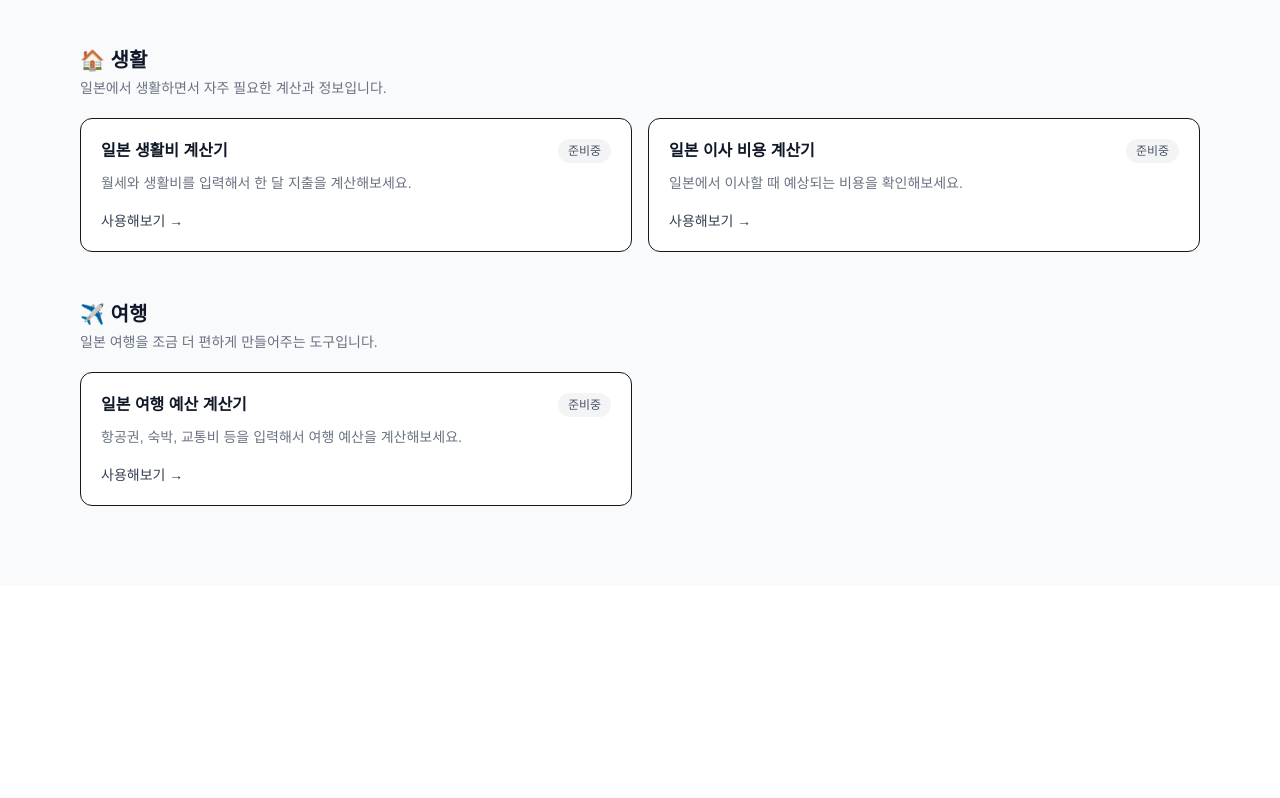
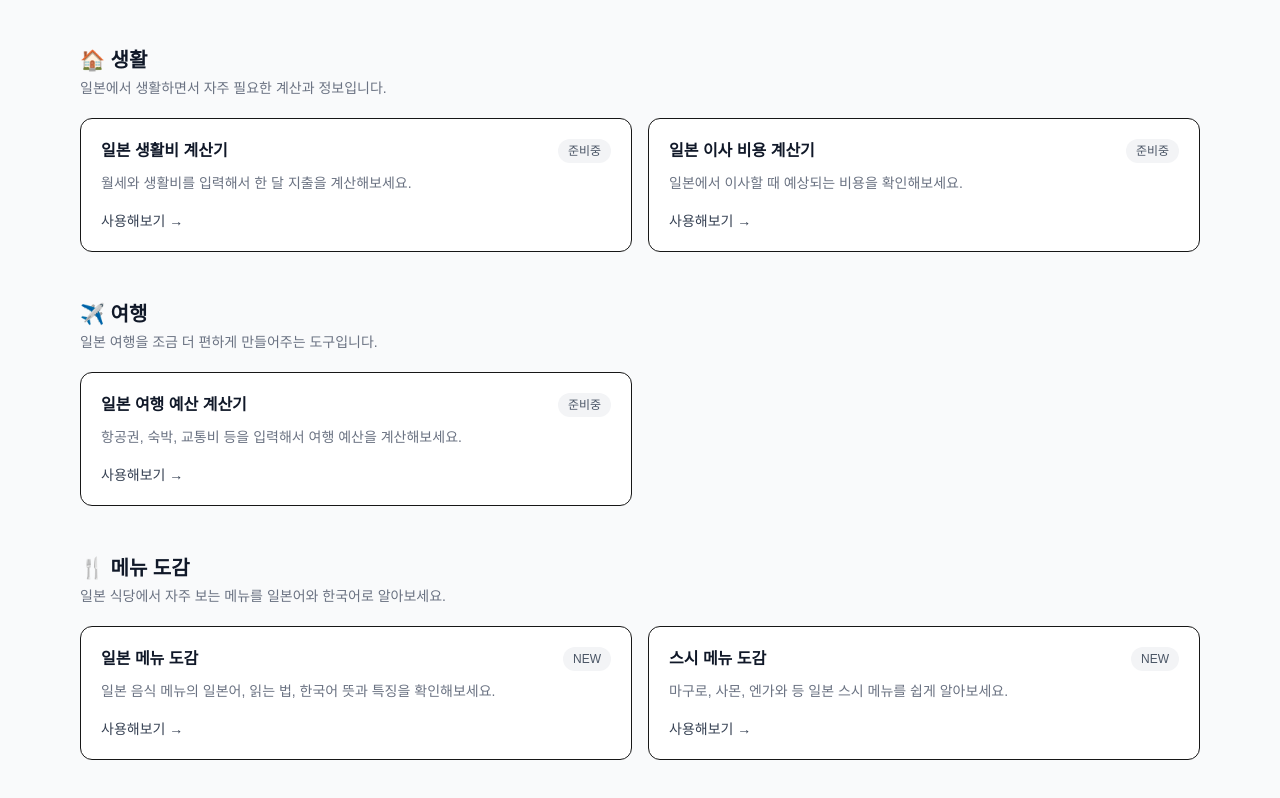
Before and after one commit to PARK-SUNGJUN-618/ilsengga, a Next.js app: page / in a window 1280 px wide. Shown: the part 916-1714 px from the top of the page. Before the commit the page ends 1502 px from the top, so only its background shows below. Built offline with nearby package versions, Linux system fonts and the light colour scheme.

Commit message:
ilsengga-edit main page.tsx

```diff
--- a/app/page.tsx
+++ b/app/page.tsx
@@ -72,6 +72,27 @@ const categories = [
       },
     ],
   },
+
+  {
+    title: "🍴 메뉴 도감",
+    description: "일본 식당에서 자주 보는 메뉴를 일본어와 한국어로 알아보세요.",
+    tools: [
+      {
+        title: "일본 메뉴 도감",
+        description:
+          "일본 음식 메뉴의 일본어, 읽는 법, 한국어 뜻과 특징을 확인해보세요.",
+        href: "/food",
+        badge: "NEW",
+      },
+      {
+        title: "스시 메뉴 도감",
+        description:
+          "마구로, 사몬, 엔가와 등 일본 스시 메뉴를 쉽게 알아보세요.",
+        href: "/food/sushi",
+        badge: "NEW",
+      },
+    ],
+  },
 ];
 
 export default function Home() {
```
